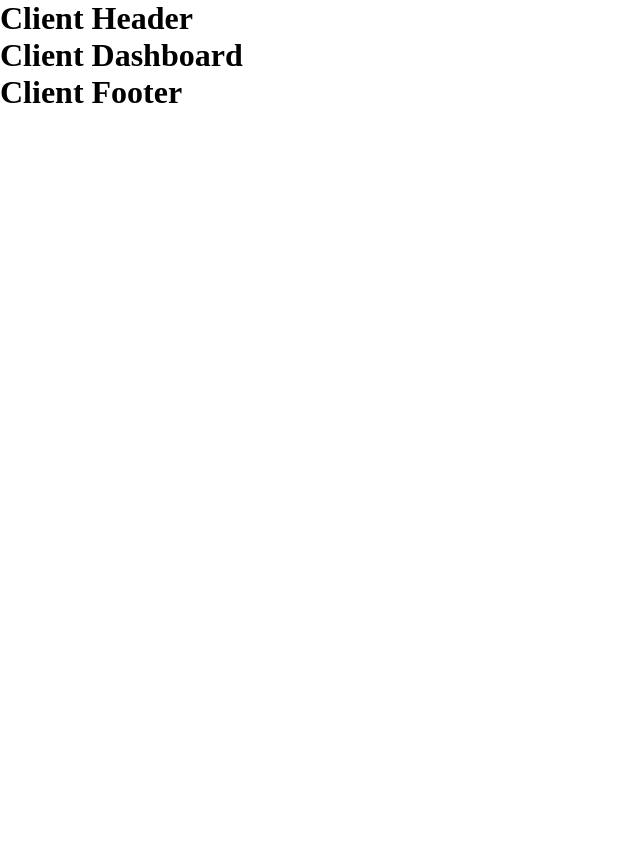
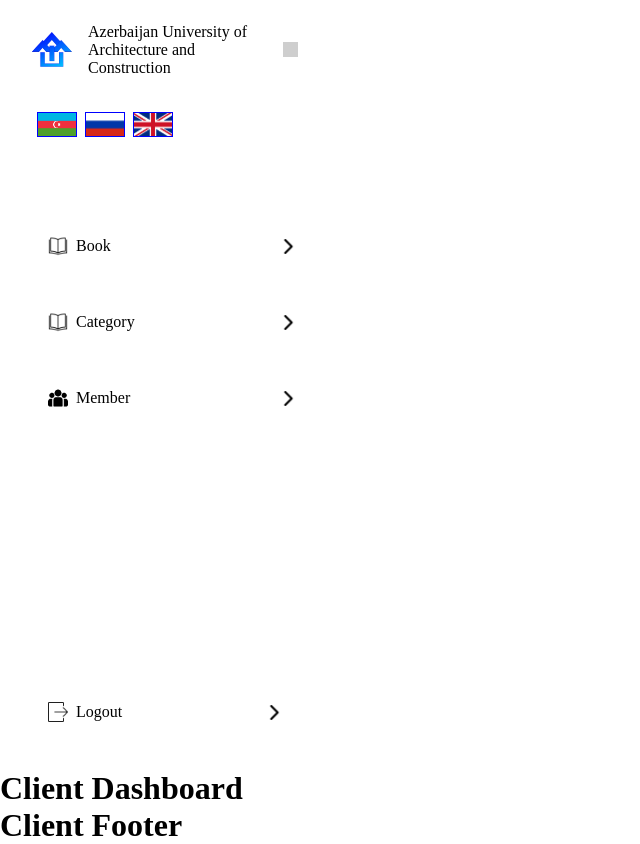
Before and after one commit to Rahil-Huseynov/azmiu_library, a React (Vite) app: page /client in a window 1280 px wide. Shown: the whole page, without its empty margins (0-640 px from the left). Before the commit the page ends 800 px from the top, so only its background shows below. Built offline with nearby package versions, Linux system fonts and the light colour scheme; sample sign-in values are in the browser's storage; grey boxes are pictures that could not be loaded.

Commit message:
AOL-26 Fixed Bug admin and client

```diff
--- a/src/components/admin/Sidebar/SidebarWrapper/index.tsx
+++ b/src/components/admin/Sidebar/SidebarWrapper/index.tsx
@@ -1,22 +1,24 @@
 import React from "react";
-import { ROUTES } from "../../../../utils/constant.ts";
+import { useTranslation } from "react-i18next";
+import { useAuth } from "../../../../hooks/useAuth";
+import { ROUTES, ROLES } from "../../../../utils/constant.ts";
+
+// Iconlar
 import book_icon from "../../../../assets/icons/icons8-book-50.png";
 import member_icon from "../../../../assets/icons/icons8-member-50.png";
 import book_active_icon from "../../../../assets/icons/icons8-book-64.png";
 import dropdown_item from "../../../../assets/icons/arrow-down-sign-to-navigate.png";
 import dropdown_item_active_navbar from "../../../../assets/icons/icons8-expand-arrow-50.png";
 import member_active_icon from "../../../../assets/icons/icons8-people-50.png";
+
 import SidebarNavItem from "../SidebarNavItem";
-import { useTranslation } from "react-i18next";
-
-
-
-
 
 const SidebarWrapper: React.FC = () => {
+  const { t } = useTranslation();
+  const { isAuthenticated, userRole } = useAuth();
 
-const { t } = useTranslation();
-const sidebarItems = [
+  // Admin üçün menyu
+  const adminSidebarItems = [
     {
       path: `${ROUTES.DASHBOARD_ADMIN}${ROUTES.DASHBOARD_BOOKS}`,
       label: t('book'),
@@ -30,16 +32,38 @@ const sidebarItems = [
       activeIcon: book_active_icon,
     },
     {
-        path: "/admin/members",
-        label:  t('members'),
+      path: `${ROUTES.DASHBOARD_ADMIN}${ROUTES.DASHBOARD_MEMBERS}`,
+      label: t('members'),
       icon: member_icon,
       activeIcon: member_active_icon,
     }
   ];
 
-    return (
-        <div className="Admin_Header_Container_SidebarNavItem">
-            {sidebarItems.map((item) => (
+  // Client üçün menyu
+  const clientSidebarItems = [
+    {
+      path: `${ROUTES.DASHBOARD_CLIENT}/books`,
+      label: t('book'),
+      icon: book_icon,
+      activeIcon: book_active_icon,
+    },
+    {
+      path: `${ROUTES.DASHBOARD_CLIENT}/members`,
+      label: t('members'),
+      icon: member_icon,
+      activeIcon: member_active_icon,
+    }
+  ];
+
+  const renderSidebarItems = () => {
+    const items =
+      userRole === ROLES.ADMIN
+        ? adminSidebarItems
+        : userRole === ROLES.USER
+        ? clientSidebarItems
+        : [];
+
+    return items.map((item) => (
       <SidebarNavItem
         key={item.path}
         path={item.path}
@@ -49,7 +73,12 @@ const sidebarItems = [
         dropdownIcon={dropdown_item}
         activeDropdownIcon={dropdown_item_active_navbar}
       />
-            ))}
+    ));
+  };
+
+  return (
+    <div className="Admin_Header_Container_SidebarNavItem">
+      {isAuthenticated && renderSidebarItems()}
     </div>
   );
 };
--- a/src/components/common/Header/index.tsx
+++ b/src/components/common/Header/index.tsx
@@ -14,7 +14,7 @@ import { useAuth } from "../../../hooks/useAuth.ts";
 import { useTranslation } from "react-i18next";
 import Language from "../Language/index.tsx";
 
-const Header: React.FC = () => {
+const HeaderAccount: React.FC = () => {
     const { isSidebarOpen, toggleSidebar } = useSidebar();
     const { logout } = useAuth();
     const navigate = useNavigate();
@@ -84,4 +84,4 @@ const Header: React.FC = () => {
     );
 };
 
-export default Header;
+export default HeaderAccount;
--- a/src/pages/admin/index.tsx
+++ b/src/pages/admin/index.tsx
@@ -1,8 +1,8 @@
 import { Outlet } from "react-router-dom";
-import Header from "../../components/common/Header/index.tsx";
 import Footer from "./Layout/Footer";
 import "./index.scss";
 import {useSidebar} from "../../hooks/usedSidebar.ts";
+import HeaderAccount from "../../components/common/Header/index.tsx";
 
 const AdminLayout = () => {
     const { isSidebarOpen } = useSidebar();
@@ -10,7 +10,7 @@ const AdminLayout = () => {
     return (
         <>
             <div className={`container_admin_main_page ${isSidebarOpen ? "sidebar-open" : "sidebar-closed"}`}>
-                <Header />
+                <HeaderAccount />
                 <Outlet />
             </div>
             <Footer />
--- a/src/pages/client/Layout/Header/index.tsx
+++ b/src/pages/client/Layout/Header/index.tsx
@@ -1,9 +1,10 @@
+import HeaderAccount from "../../../../components/common/Header";
 import "./index.scss";
 
 const Header = () => {
     return (
         <>
-            <h1>Client Header</h1>
+            <HeaderAccount />
         </>
     );
 };
```
Lines whose indentation alone changed are shown as unchanged.
